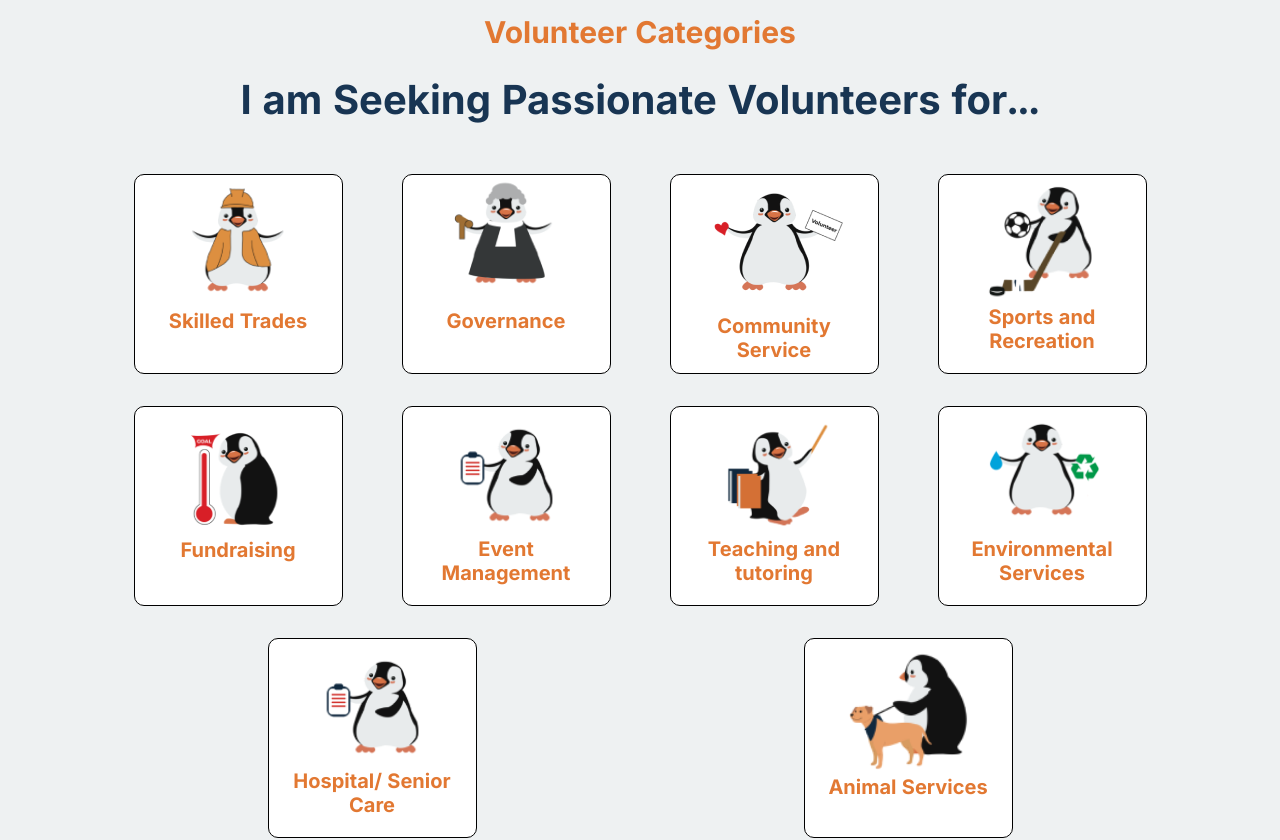
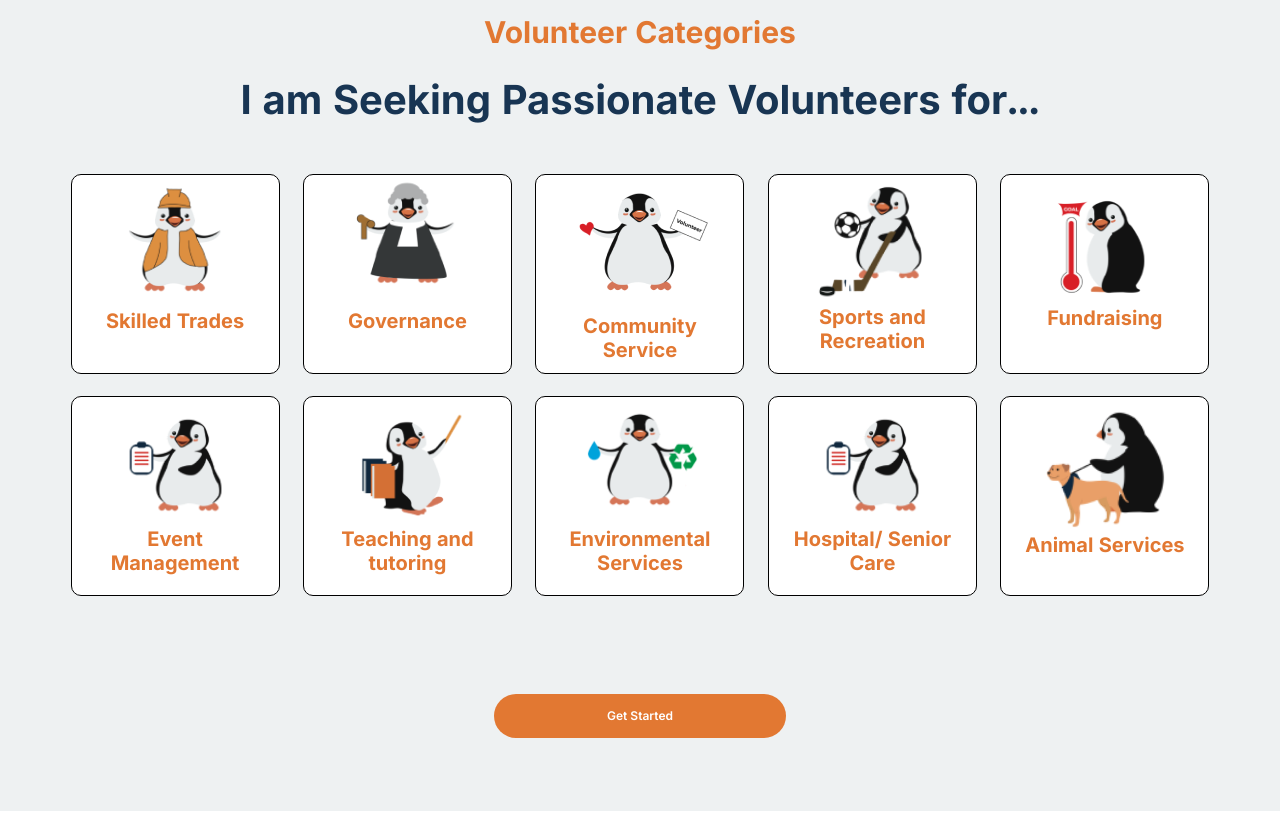
Before and after one commit to shafaqatraza/frontend-repo, a Next.js app: page /charities in a window 1280 px wide. Shown: the part 920-1760 px from the top of the page. Built offline with nearby package versions, Linux system fonts and the light colour scheme; no server answers.

Commit message:
resolve responsive issue

```diff
--- a/src/styles/globals.css
+++ b/src/styles/globals.css
@@ -1020,8 +1020,8 @@ margin-bottom: 24px;
 .volunteer-card-row1{
   display: flex;
     justify-content: space-around;
-    padding: 50px;
-    gap: 2rem !important;
+    padding: 50px 0 50px 0;
+    gap: 1.4rem !important;
 }
 .volunteer-btn{
   max-width: 376px;
@@ -1841,8 +1841,12 @@ color: #E27832;
   background-color:white;
 }
 
-
-
+@media screen and (min-width:1400px){
+  .volunteer-card-row1{
+      padding: 50px;
+      gap: 2rem !important;
+  }
+}
 @media screen and (max-width:1199px){
   .nop-btn{
     font-size: 14px;
```
